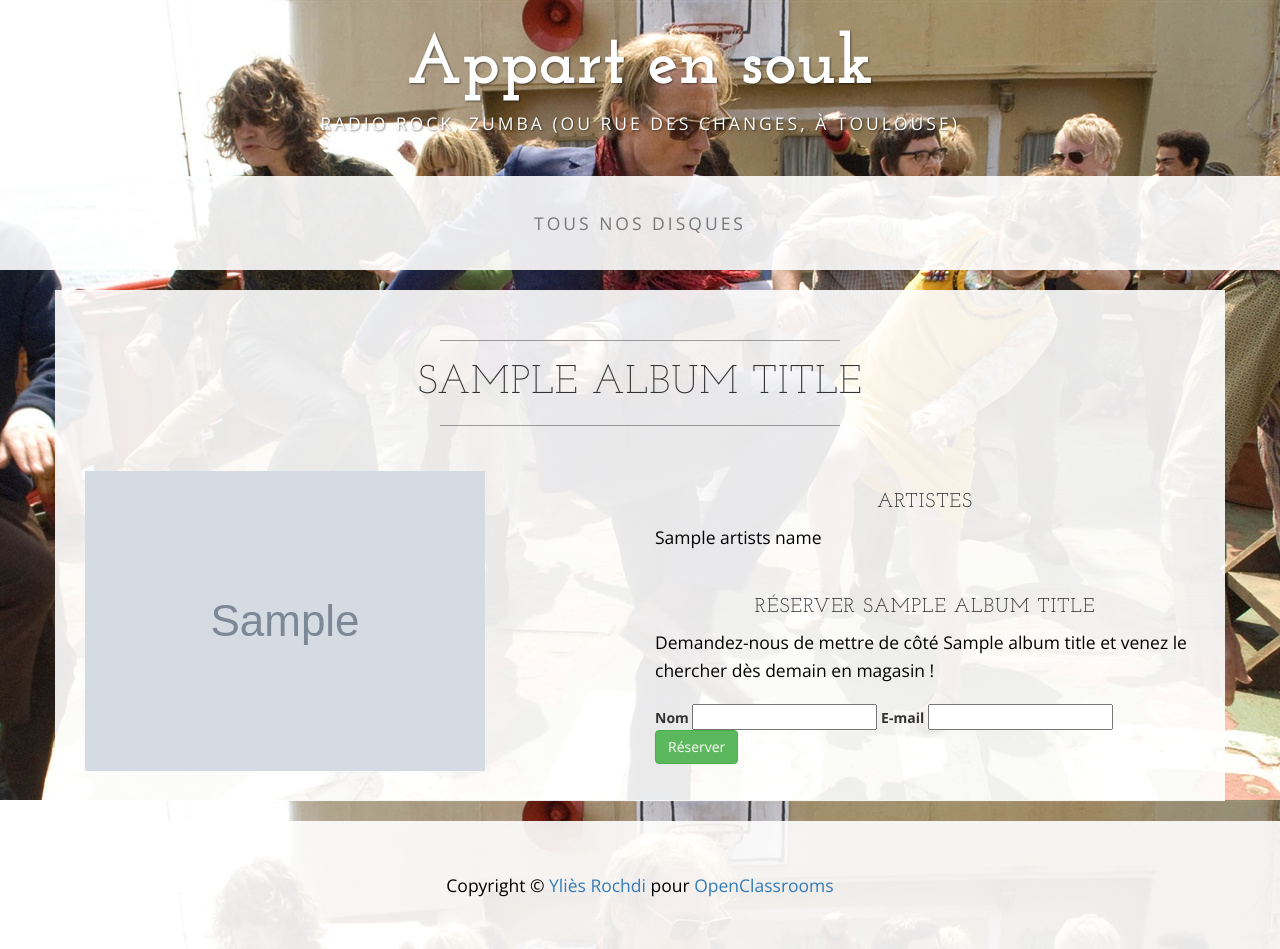
After one commit to Satoshishi00/disquaire, a Django app: template disquaire_project/store/templates/store/detail.html in a window 1280 px wide. The commit adds this page. Run offline with Django 3.2, Linux system fonts and the light colour scheme; the template is opened without the code that fills it: most values are stand-ins (such as "Sample title", 1, 10 or a date in 2020); grey boxes marked "Sample" are stand-in pictures; some libraries are stand-ins or nearby versions.

Commit message:
Mise en place des différentes vues

```diff
--- a/disquaire_project/disquaire_project/urls.py
+++ b/disquaire_project/disquaire_project/urls.py
@@ -21,9 +21,10 @@ from store import views
 
 urlpatterns = [
     re_path(r'^$', views.index),
-    re_path(r'^store/', include('store.urls')),
+    re_path(r'^store/', include('store.urls', namespace='store')),
     path('admin/', admin.site.urls),
 ]
+
 
 if settings.DEBUG:
     import debug_toolbar
--- a/disquaire_project/store/templates/store/base.html
+++ b/disquaire_project/store/templates/store/base.html
@@ -50,11 +50,11 @@
             <div class="collapse navbar-collapse" id="bs-example-navbar-collapse-1">
                 <ul class="nav navbar-nav">
                     <li>
-                        <a href="/">Tous nos disques</a>
+                        <a href="{% url 'store:listing' %}">Tous nos disques</a>
                     </li>
-                    <li>
+                    <!-- <li>
                         <a href="#">A propos</a>
-                    </li>
+                    </li> -->
                 </ul>
             </div>
             <!-- /.navbar-collapse -->
--- /dev/null
+++ b/disquaire_project/store/templates/store/detail.html
@@ -0,0 +1,37 @@
+{% extends "store/base.html" %}
+
+{% block content %}
+<hr>
+<h1 class="intro-text text-center">{{ album_title }}</h1>
+<hr class="detail-separator">
+<div class="col-md-6">
+    <img src="{{ thumbnail }}" alt="{{ album_title }}" class="img-responsive">
+</div>
+<div class="col-md-6">
+    <div style="margin-bottom:45px">
+        <h2 class="text-center artist_name">Artistes</h2>
+        <p>{{ artists_name }}</p>
+    </div>
+
+    <h2 class="text-center artist_name">Réserver {{ album_title }}</h2>
+    <p style="margin-bottom: 20px;">Demandez-nous de mettre de côté {{ album_title }} et venez le chercher dès demain en
+        magasin ! </p>
+    <form class="form-inline" action="/" method="post">
+
+        <div class="form-group">
+            <label for="name" class="control-label">Nom</label>
+            <input type="text" name="name" value="" id="name">
+        </div>
+        <div class="form-group">
+            <label for="email" class="control-label">E-mail</label>
+            <input type="text" name="email" value="" id="email">
+        </div>
+        <!-- <input type="hidden" class="hidden" value="" name="album_id"> -->
+
+        <button type="submit" class="btn btn-success">Réserver</button>
+    </form>
+
+</div>
+
+
+{% endblock %}
--- a/disquaire_project/store/templates/store/index.html
+++ b/disquaire_project/store/templates/store/index.html
@@ -1,5 +1,7 @@
 {% extends "store/base.html" %}
 
 {% block content %}
-{% include "store/list.html" %}
+
+{% include "store/list.html" with list_title='Nos derniers disques' %}
+
 {% endblock %}
--- a/disquaire_project/store/urls.py
+++ b/disquaire_project/store/urls.py
@@ -4,7 +4,9 @@ from . import views  # import views so we can use them in urls.
 
 urlpatterns = [
     # "/store" will call the method "index" in "views.py"
-    re_path(r'^$', views.listing),
-    re_path(r'^(?P<album_id>[0-9]+)/$', views.detail),
-    re_path(r'^search/$', views.search),
+    re_path(r'^$', views.listing, name="listing"),
+    re_path(r'^(?P<album_id>[0-9]+)/$', views.detail, name="detail"),
+    re_path(r'^search/$', views.search, name="search"),
 ]
+
+app_name = 'store'
```
Also changed, not shown: disquaire_project/store/templates/store/list.html (+19 -2 lines), disquaire_project/store/templates/store/listing.html (added, +7 -0 lines), disquaire_project/store/templates/store/search.html (added, +7 -0 lines), disquaire_project/store/views.py (+21 -26 lines).
